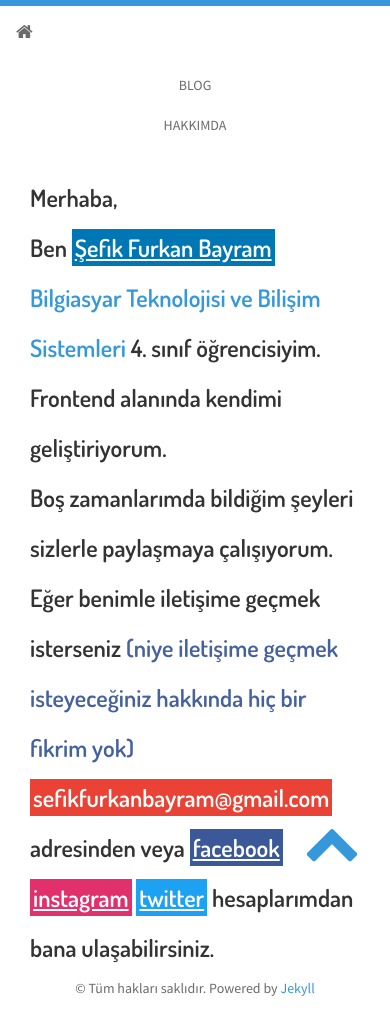
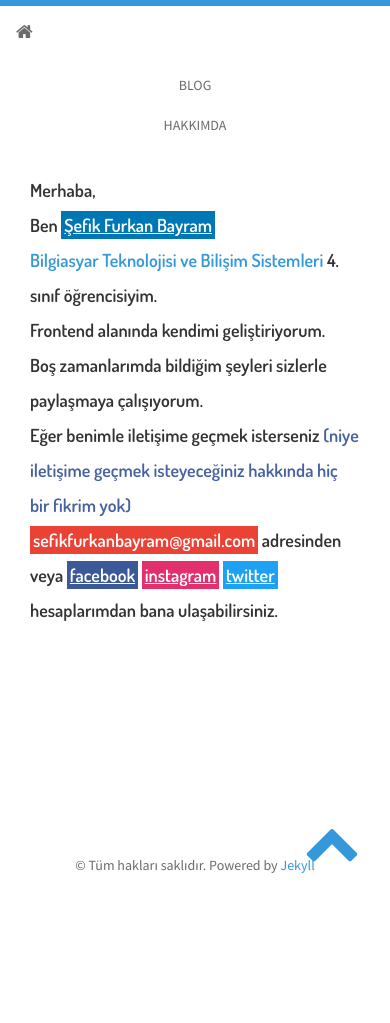
Before and after one commit to furkanbayram2/furkanbayram2.github.io, a Jekyll site: the page built from about.html, in a window 390 px wide. Built offline with Jekyll 4.4.1, drawn with Linux system fonts in a browser that asks for light colours; nearby versions of some CDN libraries; after the commit the page ends 900 px from its top, so only the background shows below that.

Commit message:
Responsive tasarımda düzenleme yapıldı.

```diff
--- a/static/css/main.css
+++ b/static/css/main.css
@@ -113,6 +113,10 @@ body {
 }
 
 @media (max-width: 767px) {
+    .about-text {
+    font-size: 18px !important;
+    line-height: 35px !important;
+  }
   .navbar-default .navbar-nav .open .dropdown-menu>li>a {
     color: #6b6b6b;
   }
```
